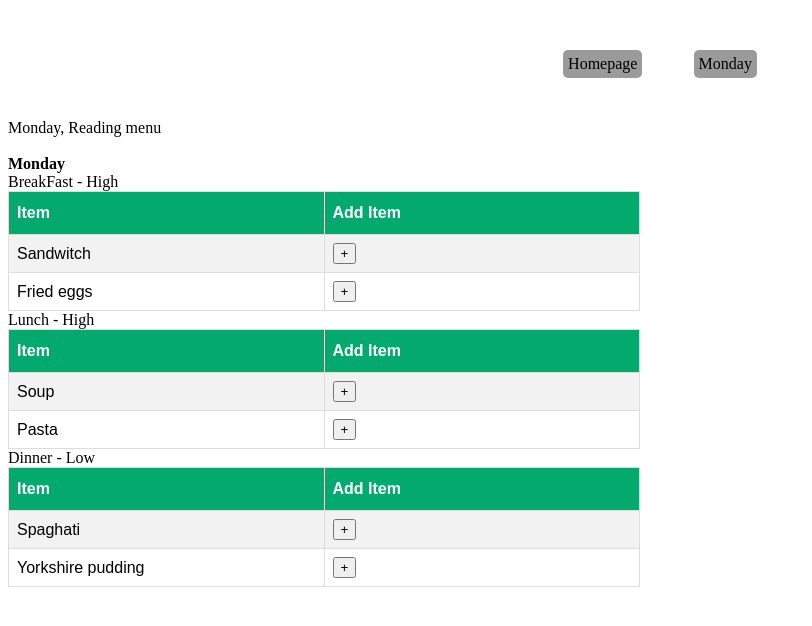
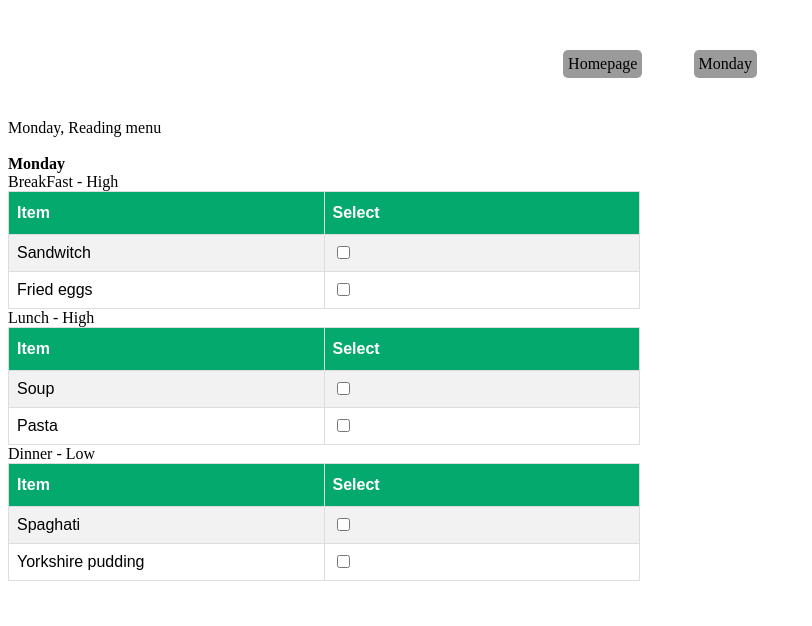
Before and after one commit to SudhaRaniD/MyMealPlan, a React (Create React App) app: page /Monday in a window 1280 px wide. Shown: the top 626 px of the page, without its empty margins (0-812 px from the left). Built offline with nearby package versions, Linux system fonts and the light colour scheme.

Commit message:
Monday.jsx

```diff
--- a/src/Components/MenuTable.css
+++ b/src/Components/MenuTable.css
@@ -24,3 +24,11 @@
     color: white;
     width: 25px;
   }
+
+  #mealidnone{
+    display:none;
+  }
+
+  #checkboxid{
+    width: 10px;
+  }
--- a/src/Components/Monday.jsx
+++ b/src/Components/Monday.jsx
@@ -5,25 +5,22 @@ import './MenuTable.css';
 
 function Monday() {
 
+  const handleChange = (e, week, mealtype, mealitem) => {
+
+    if (e.target.checked){
+      console.log('The checkbox was toggled ' + week.weekday + "----" + mealtype.name + "----" + mealitem.food);
+   } else {
+    console.log('The checkbox was un toggled ' + week.weekday + "----" + mealtype.name + "----" + mealitem.food);
+   }
+  };
+
+
   return (
     <div>Monday, Reading menu
       <br/><br/>
-    {/* {
-       menu.map(record => {
-        return(
-          record.week.map(week => {
-            return(
-          <div className= "box" key={week.weekday}>
-            <strong>{week.weekday}</strong><br/>
-            </div>
-            )
-          })
-        )
-      })
 
-    } */}
 
-{
+      {
        menu.map(record => {
         return(
           record.week.filter(week => week.weekday === "Monday")
@@ -40,14 +37,17 @@ function Monday() {
                         <table id="menuitems">
                           <tr>
                             <th>Item</th>
-                            <th>Add Item</th>
+                            <th>Select</th>
                           </tr>
                         {
                           mealtype.menuitems.map(mealitem =>{
                             return(
                                 <tr>
+                                  <td id="mealidnone">{mealitem.id}</td>
                                   <td>{mealitem.food}</td>
-                                  <td><button id="addItem">+</button></td>
+                                  <td><input class="form-check-input" type="checkbox" value=""
+                                      id="flexCheckChecked" onChange={(e) => handleChange(e, week, mealtype, mealitem)}></input></td>
+
                                 </tr>
                             )
                           })
```
